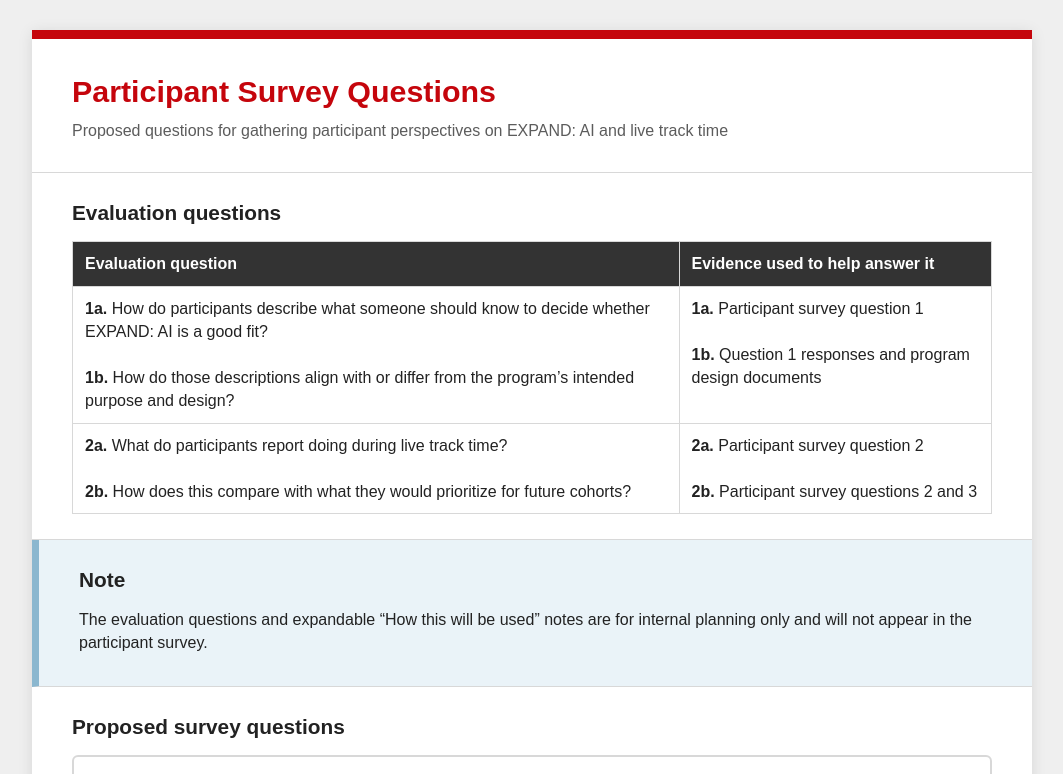
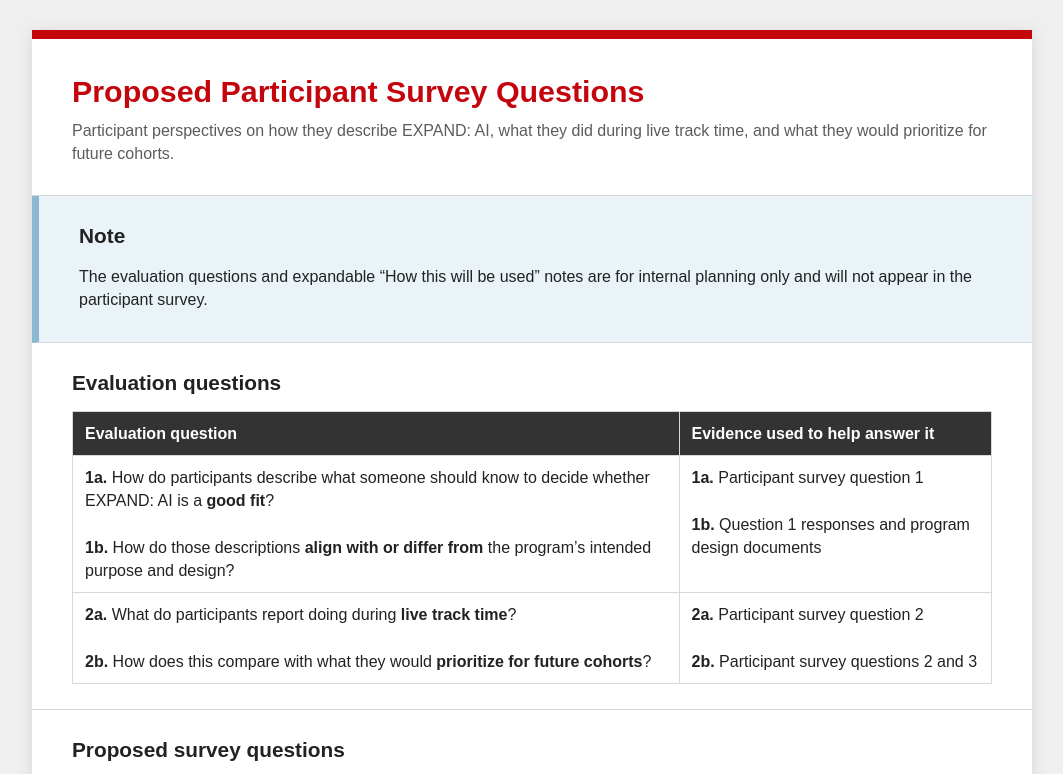
Before and after one commit to cbrittain1/review-this, a plain HTML site: page applets/participant-survey/index.html in a window 1280 px wide. Shown: the top 774 px of the page, without its empty margins (108-1171 px from the left). Drawn offline with Linux system fonts and the light colour scheme.

Commit message:
Sync participant-survey page with approved source (updated header, bold emphasis)

```diff
--- a/applets/participant-survey/index.html
+++ b/applets/participant-survey/index.html
@@ -3,7 +3,7 @@
 <head>
   <meta charset="utf-8">
   <meta name="viewport" content="width=device-width, initial-scale=1">
-  <title>EXPAND: AI Participant Survey Questions</title>
+  <title>EXPAND: AI | Participant Survey Review</title>
   <style>
     :root {
       --red: #c5050c;
@@ -66,9 +66,14 @@
 <body>
   <main>
     <header>
-      <h1>Participant Survey Questions</h1>
-      <p>Proposed questions for gathering participant perspectives on EXPAND: AI and live track time</p>
+      <h1>Proposed Participant Survey Questions</h1>
+      <p>Participant perspectives on how they describe EXPAND: AI, what they did during live track time, and what they would prioritize for future cohorts.</p>
     </header>
+
+    <section class="reviewer-guide">
+      <h2>Note</h2>
+      <p>The evaluation questions and expandable &ldquo;How this will be used&rdquo; notes are for internal planning only and will not appear in the participant survey.</p>
+    </section>
 
     <section>
       <h2>Evaluation questions</h2>
@@ -82,8 +87,8 @@
         <tbody>
           <tr>
             <td>
-              <strong>1a.</strong> How do participants describe what someone should know to decide whether EXPAND: AI is a good fit?<br><br>
-              <strong>1b.</strong> How do those descriptions align with or differ from the program&rsquo;s intended purpose and design?
+              <strong>1a.</strong> How do participants describe what someone should know to decide whether EXPAND: AI is a <strong>good fit</strong>?<br><br>
+              <strong>1b.</strong> How do those descriptions <strong>align with or differ from</strong> the program&rsquo;s intended purpose and design?
             </td>
             <td>
               <strong>1a.</strong> Participant survey question 1<br><br>
@@ -92,8 +97,8 @@
           </tr>
           <tr>
             <td>
-              <strong>2a.</strong> What do participants report doing during live track time?<br><br>
-              <strong>2b.</strong> How does this compare with what they would prioritize for future cohorts?
+              <strong>2a.</strong> What do participants report doing during <strong>live track time</strong>?<br><br>
+              <strong>2b.</strong> How does this compare with what they would <strong>prioritize for future cohorts</strong>?
             </td>
             <td>
               <strong>2a.</strong> Participant survey question 2<br><br>
@@ -102,11 +107,6 @@
           </tr>
         </tbody>
       </table>
-    </section>
-
-    <section class="reviewer-guide">
-      <h2>Note</h2>
-      <p>The evaluation questions and expandable &ldquo;How this will be used&rdquo; notes are for internal planning only and will not appear in the participant survey.</p>
     </section>
 
     <section>
```
